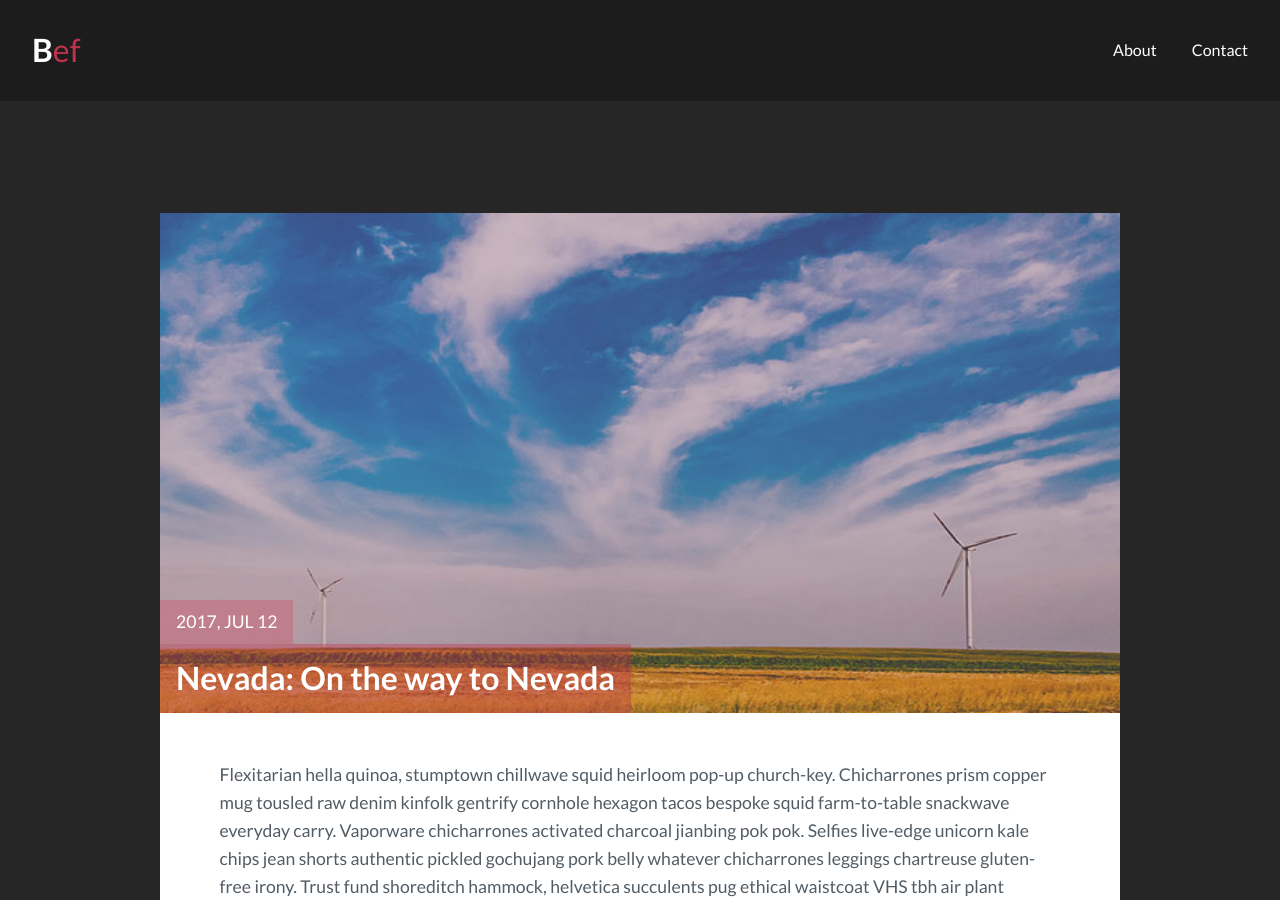
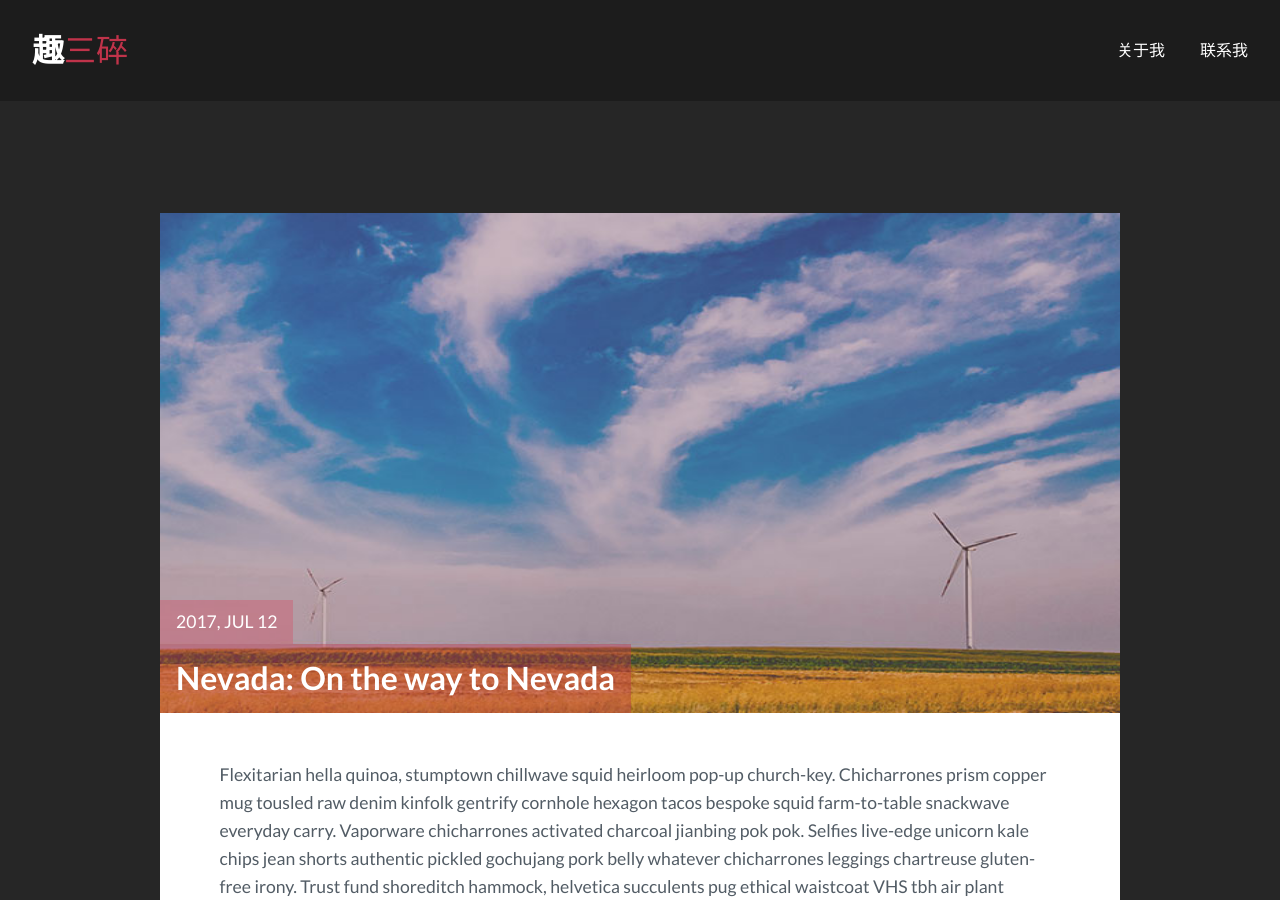
Before and after one commit to yidiudiu/yidiudiu.github.io, a Jekyll site: the page built from _posts/2017-07-12-nevada-on-the-way-to-nevada.markdown, in a window 1280 px wide and 900 px high. Built offline with Jekyll 4.4.1, drawn with Linux system fonts in a browser that asks for light colours; comment, search, counter and statistics services are not loaded.

Commit message:
修改头

```diff
--- a/_config.yml
+++ b/_config.yml
@@ -1,5 +1,5 @@
 logo: # add logo name
-title: Bef - Enjoy Freedom
+title: 趣三碎
 description: > # this means to ignore newlines until "baseurl:"
   Write an awesome description for your new site here. You can edit this
   line in _config.yml. It will appear in your document head meta (for
--- a/_includes/banner.html
+++ b/_includes/banner.html
@@ -5,8 +5,8 @@
   </div>
   <div class="wrapper">
     <div class="content">
-      <h1 class="title">{% if site.banner-title %}{{ site.banner-title }}{% else %}Enjoy Freedom{% endif %}</h1>
-      <h2 class="sub_title">{% if site.banner-desc %}{{ site.banner-desc }}{% else %}"A journey of a thousand miles begins with a single step". — Lao Tzu{% endif %}</h2>
+      <h1 class="title">{% if site.banner-title %}{{ site.banner-title }}{% else %}盛世美颜{% endif %}</h1>
+      <h2 class="sub_title">{% if site.banner-desc %}{{ site.banner-desc }}{% else %}"八月大雨柔情一场，九月夏天滚烫的浪。Leo". — 李温暖{% endif %}</h2>
     </div>
   </div>
 </section> <!-- End Section Banner -->
--- a/_includes/header.html
+++ b/_includes/header.html
@@ -1,8 +1,8 @@
 
 <header class="main_header">
-  <a href="{{site.baseurl}}/" class="logo">{% if site.logo %}{{site.logo}}{% else %}B<span>ef</span>{% endif %}</a>
+  <a href="{{site.baseurl}}/" class="logo">{% if site.logo %}{{site.logo}}{% else %}趣<span>三碎</span>{% endif %}</a>
   <nav class="main_menu">
-    <a href="{{site.baseurl}}/about/">About</a>
-    <a href="{{site.baseurl}}/contact/">Contact</a>
+    <a href="{{site.baseurl}}/about/">关于我</a>
+    <a href="{{site.baseurl}}/contact/">联系我</a>
   </nav>
 </header> <!-- End Section Header -->
```
